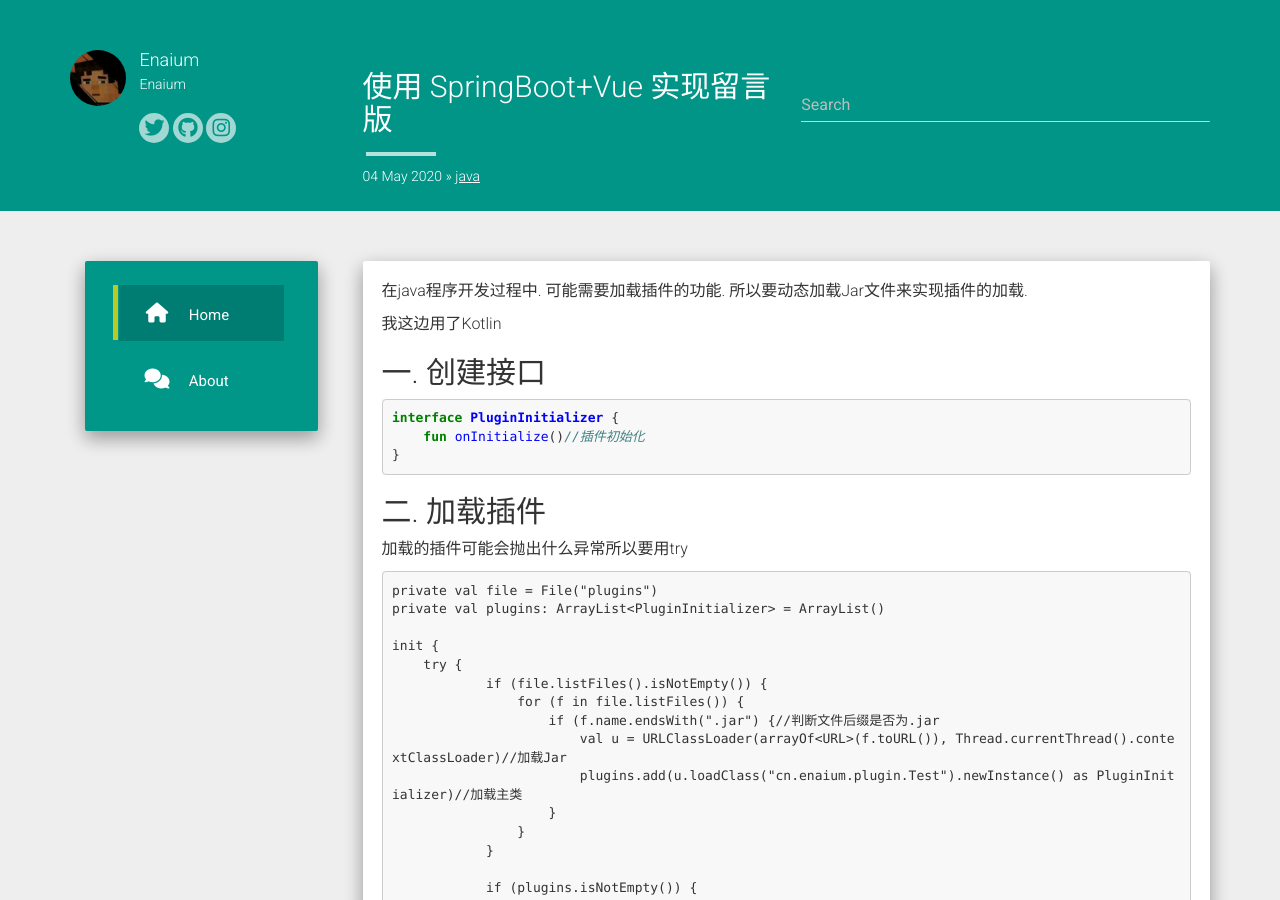
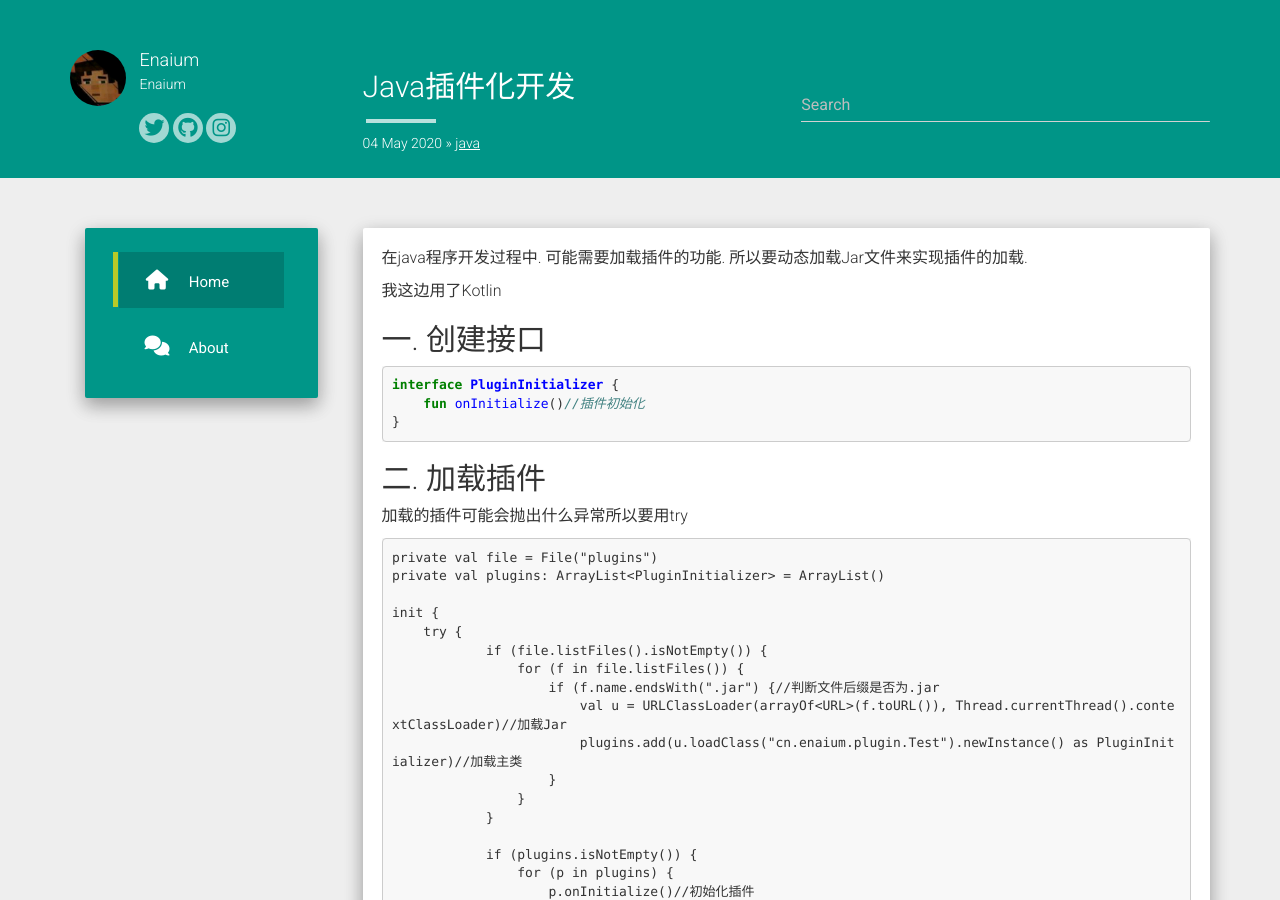
Before and after one commit to Enaium/blog, a Jekyll site: the page built from _posts/2020-5-4-Java插件化开发.md, in a window 1280 px wide and 900 px high. Built offline with Jekyll 4.4.1, drawn with Linux system fonts in a browser that asks for light colours; nearby versions of some CDN libraries.

Commit message:
Update 2020-5-4-Java插件化开发.md

```diff
--- a/_posts/2020-5-4-Java插件化开发.md
+++ b/_posts/2020-5-4-Java插件化开发.md
@@ -1,6 +1,6 @@
 ---
 layout: post
-title: "使用 SpringBoot+Vue 实现留言版"
+title: "Java插件化开发"
 date: 2020-5-4 9:17
 categories: java
 ---
```
